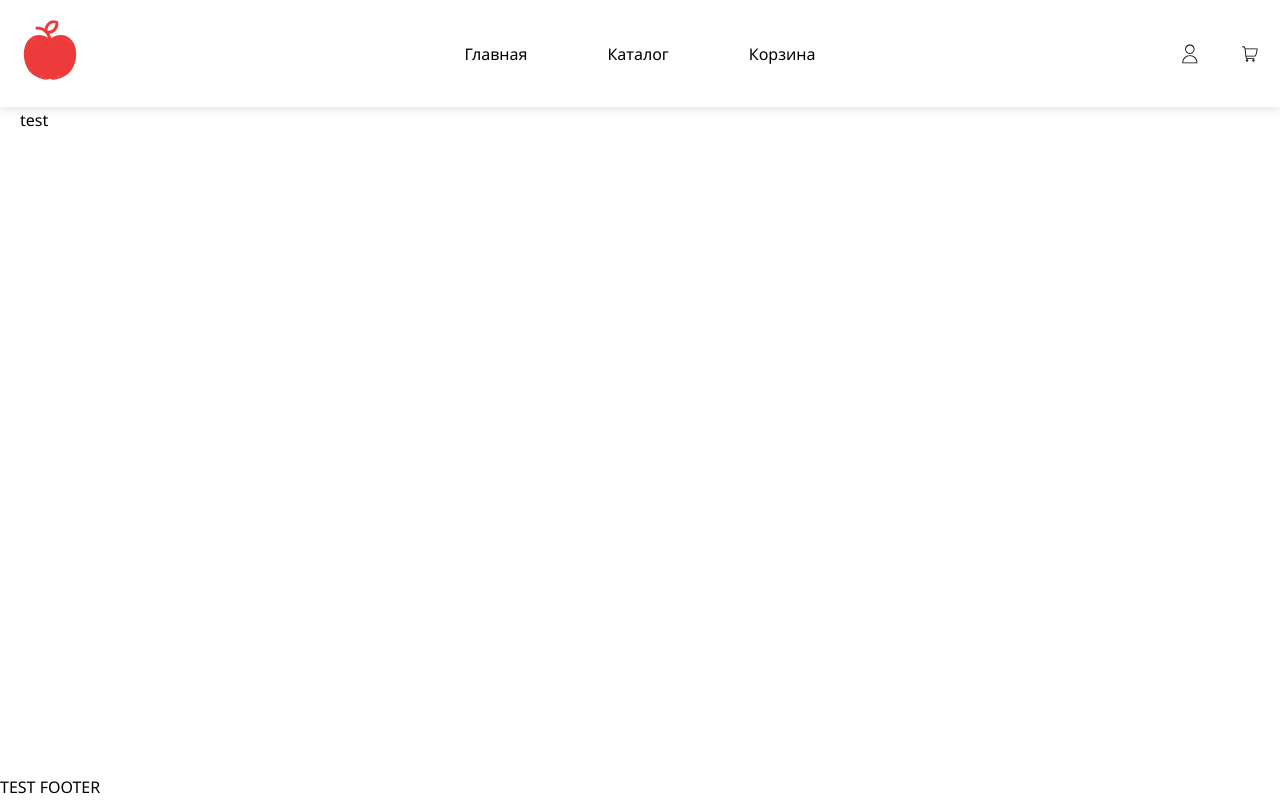
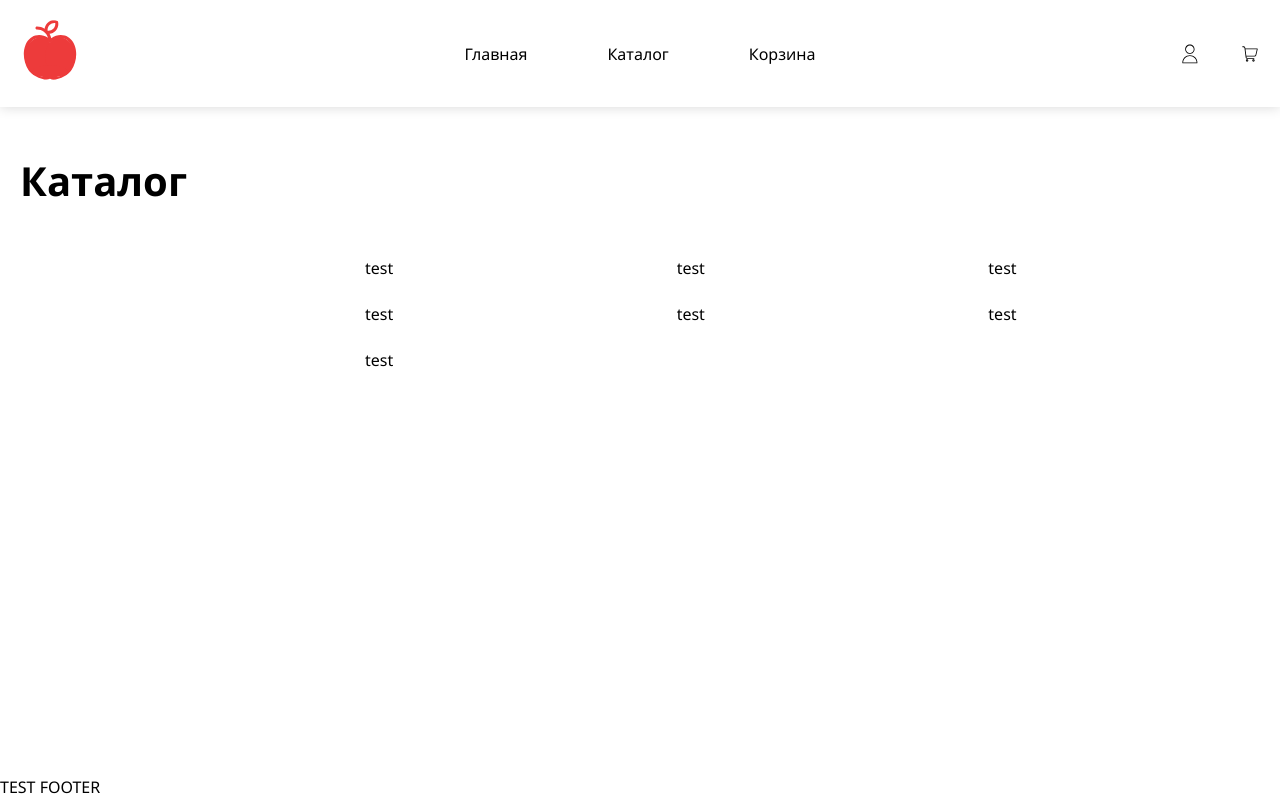
Before and after one commit to Yaolegol/frutostore_next, a Next.js app: page /catalog in a window 1280 px wide. Built offline with nearby package versions, Linux system fonts and the light colour scheme.

Commit message:
Добавлен шаблон страницы каталога

```diff
--- /dev/null
+++ b/src/modules/Catalog/components/ProductList/index.module.scss
@@ -0,0 +1,7 @@
+@import "@/styles/layout";
+
+.index {
+    display: grid;
+    gap: 20px;
+    grid-template-columns: repeat(3, 1fr);
+}
--- /dev/null
+++ b/src/modules/Catalog/components/ProductList/index.tsx
@@ -0,0 +1,18 @@
+import { productsList } from '@/modules/Catalog/mock/products';
+import { ProductCard } from '@/modules/ProductCard';
+import { FC } from 'react';
+import style from './index.module.scss';
+
+export const ProductList: FC = () => {
+    return (
+        <div className={style.index}>
+            {productsList.map(({ title }) => {
+                return (
+                    <div key={title}>
+                        <ProductCard />
+                    </div>
+                );
+            })}
+        </div>
+    );
+};
--- a/src/modules/Catalog/index.module.scss
+++ b/src/modules/Catalog/index.module.scss
@@ -1,5 +1,14 @@
 @import "@/styles/layout";
+@import "@/styles/page";
 
 .index {
     @include layout-container;
+    @include page;
 }
+
+.content {
+    display: grid;
+    gap: 20px;
+    grid-template-columns: 1fr 3fr;
+    margin-top: 48px;
+}
--- a/src/modules/Catalog/index.tsx
+++ b/src/modules/Catalog/index.tsx
@@ -1,6 +1,17 @@
+import { ProductList } from '@/modules/Catalog/components/ProductList';
 import { FC } from 'react';
 import style from './index.module.scss';
 
 export const Catalog: FC = () => {
-    return <div className={style.index}>test</div>;
+    return (
+        <div className={style.index}>
+            <h1>Каталог</h1>
+            <div className={style.content}>
+                <div></div>
+                <div>
+                    <ProductList />
+                </div>
+            </div>
+        </div>
+    );
 };
--- /dev/null
+++ b/src/modules/Catalog/mock/products/index.ts
@@ -0,0 +1,15 @@
+export const product = {
+    image: '/images/pages/home/apple.jpg',
+    price: 500,
+    title: 'Test',
+};
+
+export const productsList = [
+    product,
+    product,
+    product,
+    product,
+    product,
+    product,
+    product,
+];
--- /dev/null
+++ b/src/modules/ProductCard/index.module.scss
@@ -0,0 +1,5 @@
+@import "@/styles/layout";
+
+.index {
+    @include layout-container;
+}
--- /dev/null
+++ b/src/modules/ProductCard/index.tsx
@@ -0,0 +1,6 @@
+import { FC } from 'react';
+import style from './index.module.scss';
+
+export const ProductCard: FC = () => {
+    return <div className={style.index}>test</div>;
+};
--- /dev/null
+++ b/src/styles/page.scss
@@ -0,0 +1,3 @@
+@mixin page {
+    margin-top: 48px;
+}
```
